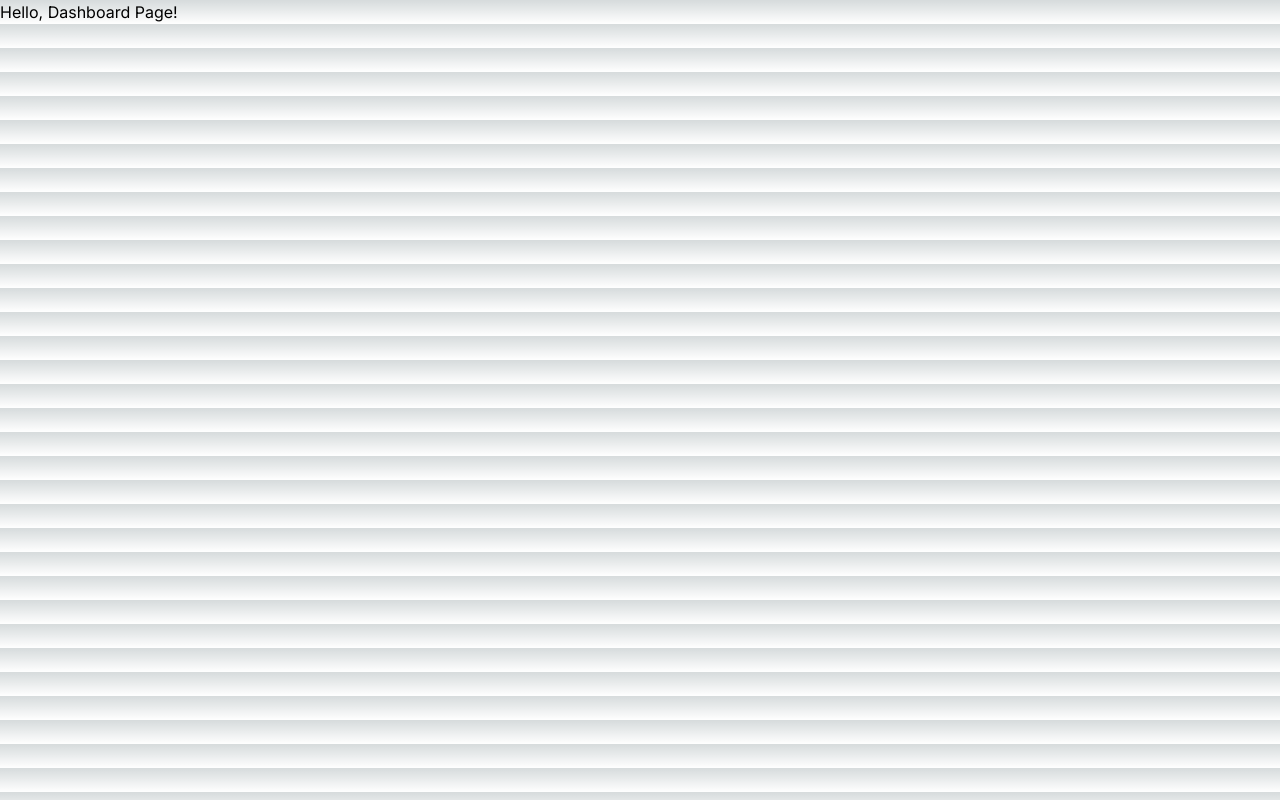
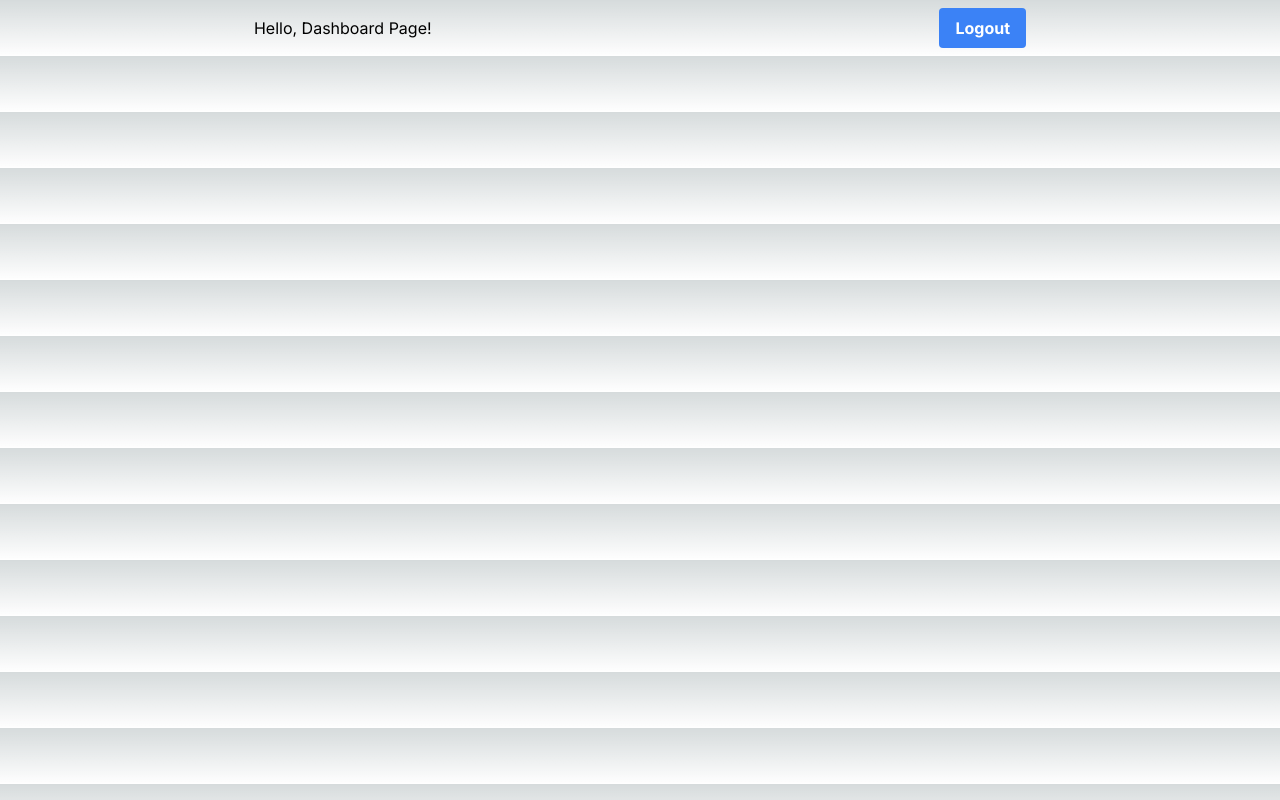
Before and after one commit to michaelsatumba/4000-weeks-to-do-list, a Next.js app: page /dashboard in a window 1280 px wide. Built offline with nearby package versions, Linux system fonts and the light colour scheme; no server answers; sample sign-in values are in the browser's storage.

Commit message:
logout functionality

```diff
--- a/src/app/dashboard/page.tsx
+++ b/src/app/dashboard/page.tsx
@@ -1,4 +1,52 @@
-// `app/dashboard/page.tsx` is the UI for the `/dashboard` URL
+'use client';
+import { useEffect } from 'react';
+import { auth } from "../../../utils/firebaseConfig";
+import { useRouter } from 'next/navigation';
+import { signOut } from "firebase/auth";
+
 export default function Page() {
-    return <h1>Hello, Dashboard Page!</h1>
-  }
+  const router = useRouter();
+
+  useEffect(() => {
+    const unsubscribe = auth.onAuthStateChanged(function(user) {
+      if (user) {
+        // User is signed in.
+        console.log(user);
+      } else {
+        // No user is signed in.
+        console.log("No user is signed in.");
+        router.push('/');
+      }
+    });
+
+    // Cleanup subscription on unmount
+    return () => unsubscribe();
+  }, []);
+
+  const handleLogout = async () => {
+    try {
+      await signOut(auth);
+      router.push('/');
+    } catch (error) {
+      console.error("Error signing out:", error);
+    }
+  };
+
+return (
+  <div className="flex items-center justify-around py-2">
+    <h1>Hello, Dashboard Page!</h1>
+    <button
+      onClick={handleLogout}
+      className="bg-blue-500 hover:bg-blue-700 text-white font-bold py-2 px-4 rounded"
+    >
+      Logout
+    </button>
+  </div>
+
+// flex box
+// open list
+// on hold list
+// closed list
+// done list
+);
+}
```
